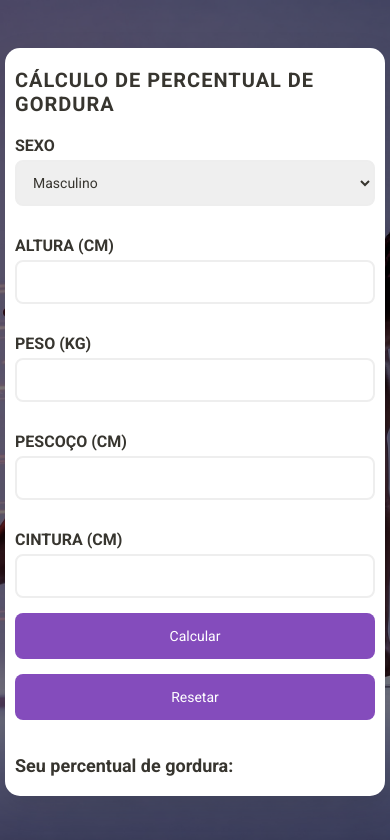
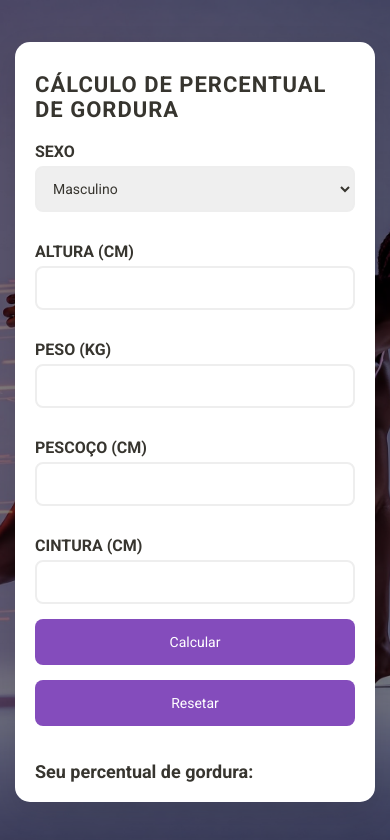
Before and after one commit to Mike-Seie/site-calculadora, a plain HTML site: page index.html in a window 390 px wide. Drawn offline with Linux system fonts and the light colour scheme.

Commit message:
Update style.css

```diff
--- a/style.css
+++ b/style.css
@@ -164,11 +164,10 @@ h3 {
     }
 
     .container {
-        padding: 20px;
-        max-width: 100%;
-        margin: 0 10px;
-        box-sizing: border-box;
-        transform: translateY(0); /* Remove o espaço acima em telas menores */
+        padding: 30px 20px;
+        max-height: 90vh;
+        overflow-y: auto;
+        margin: 0 15px;
     }
 
     h1 {
@@ -192,18 +191,3 @@ h3 {
         max-width: 150px; /* Aumenta o tamanho do logo em dispositivos móveis */
     }
 }
-
-@media (max-width: 400px) {
-    .container {
-        padding: 20px 10px;
-        margin: 0 5px;
-    }
-
-    h1 {
-        font-size: 20px;
-    }
-
-    .logo {
-        max-width: 130px; /* Ajuste para telas ainda menores */
-    }
-}
```
